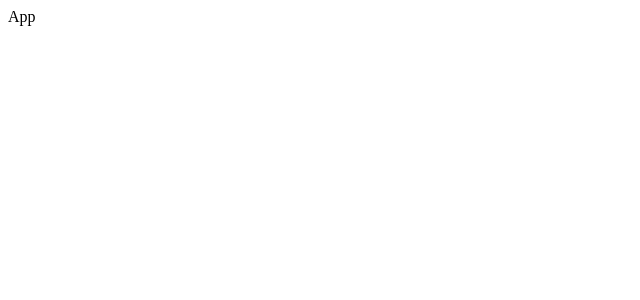
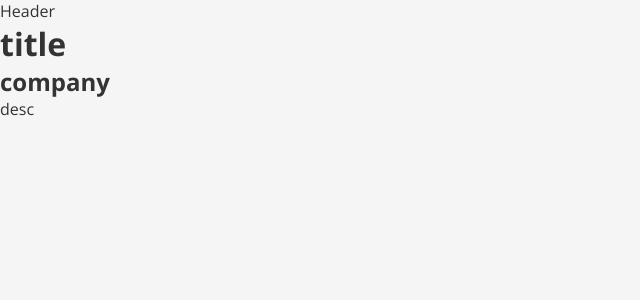
Before and after one commit to jv-vogler/zippia-test, a React (Vite) app in the folder client/: page / in a window 1280 px wide. Shown: the top 300 px of the page, without its empty margins (0-640 px from the left). Built offline with nearby package versions, Linux system fonts and the light colour scheme.

Commit message:
Add global styles and initial components structure

```diff
--- a/client/index.html
+++ b/client/index.html
@@ -4,6 +4,12 @@
     <meta charset="UTF-8" />
     <link rel="icon" type="image/svg+xml" href="/vite.svg" />
     <meta name="viewport" content="width=device-width, initial-scale=1.0" />
+    <link rel="preconnect" href="https://fonts.googleapis.com" />
+    <link rel="preconnect" href="https://fonts.gstatic.com" crossorigin />
+    <link
+      href="https://fonts.googleapis.com/css2?family=Open+Sans:ital,wght@0,300;0,400;0,500;0,600;0,700;0,800;1,300;1,400;1,500;1,600;1,700;1,800&display=swap"
+      rel="stylesheet"
+    />
     <title>Test Zippia</title>
   </head>
   <body>
--- a/client/src/App.tsx
+++ b/client/src/App.tsx
@@ -1,6 +1,14 @@
+import Header from './components/Header';
+import JobsList from './components/JobsList';
+import GlobalStyle from './styles/globals';
+
 const App: React.FC = () => {
   return (
-    <div>App</div>
-  )
-}
-export default App
+    <>
+      <GlobalStyle />
+      <Header />
+      <JobsList />
+    </>
+  );
+};
+export default App;
--- /dev/null
+++ b/client/src/components/Header/index.tsx
@@ -0,0 +1,6 @@
+const Header: React.FC = () => {
+  return (
+    <header>Header</header>
+  )
+}
+export default Header
--- /dev/null
+++ b/client/src/components/JobCard/index.tsx
@@ -0,0 +1,16 @@
+type Props = {
+  jobTitle: string;
+  jobCompany: string;
+  jobDescription: string;
+};
+
+const JobCard: React.FC<Props> = ({ jobTitle, jobCompany, jobDescription }) => {
+  return (
+    <li>
+      <h1>{jobTitle}</h1>
+      <h2>{jobCompany}</h2>
+      <p>{jobDescription}</p>
+    </li>
+  );
+};
+export default JobCard;
--- /dev/null
+++ b/client/src/components/JobsList/index.tsx
@@ -0,0 +1,10 @@
+import JobCard from '../JobCard';
+
+const JobsList: React.FC = () => {
+  return (
+    <ul>
+      <JobCard jobTitle="title" jobCompany="company" jobDescription="desc" />
+    </ul>
+  );
+};
+export default JobsList;
--- /dev/null
+++ b/client/src/styles/globals.ts
@@ -0,0 +1,17 @@
+import { createGlobalStyle } from 'styled-components'
+
+const GlobalStyle = createGlobalStyle`
+  * {
+    padding: 0;
+    margin: 0;
+    box-sizing: border-box;
+  }
+
+  body {
+    height: 100vh;
+    font-family: "Open Sans", sans-serif;
+    color: #333;
+    background-color: #f5f5f5;
+  }
+`
+export default GlobalStyle
```
